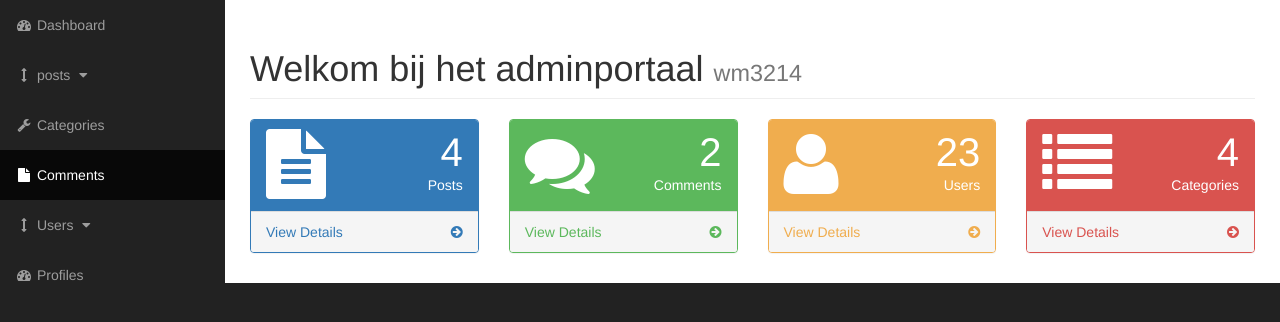
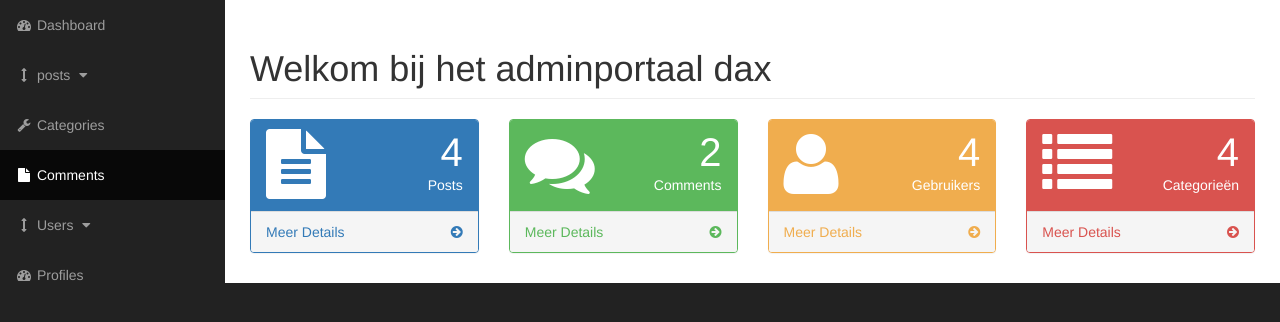
Before and after one commit to wm3214/Schoolblog, a PHP site: page /admin in a window 1280 px wide. Shown: the part 51-373 px from the top of the page. Run offline with PHP 8.4, Linux system fonts and the light colour scheme; a user stored in the database is signed in; data comes from the database, SQL or seed files in the repository; some libraries are stand-ins or nearby versions.

Commit message:
Translation & User Count
Translated comments to EN and site text to NL
Users count is now counted correctly and automaticly

```diff
--- a/cms/admin/index.php
+++ b/cms/admin/index.php
@@ -4,11 +4,10 @@
 
     <div id="wrapper">
 
-
 		<!-- Navigation -->
 		<?php include "includes/navigation.php"; ?>
+
 			<div id="page-wrapper">
-
 				<div class="container-fluid">
 
 					<!-- Page Heading -->
@@ -16,13 +15,17 @@
 						<div class="col-lg-12">
 							<h1 class="page-header">
 								Welkom bij het adminportaal
-                            <small><?php echo $_SESSION['username'] ?></small>
+								<?php echo $_SESSION['username'] ?>
 							</h1>
 						</div>
 					</div>
+
+
 					<!-- /.row -->
+					<div class="row">
 
-<div class="row">
+
+						<!-- Posts -->
 						<div class="col-lg-3 col-md-6">
 							<div class="panel panel-primary">
 								<div class="panel-heading">
@@ -31,30 +34,29 @@
 											<i class="fa fa-file-text fa-5x"></i>
 										</div>
 									<div class="col-xs-9 text-right">
-
-                    <?php
-                    // telt het aantal gemaakte posts (dynamisch)
+										<?php //Counts the amount of posts (dynamicly)
 										$query = "SELECT Post_id FROM posts";
 										$select_All_Posts = mysqli_query($connection, $query);
-                    $post_Counts = mysqli_num_rows($select_All_Posts);
+										$post_Count = mysqli_num_rows($select_All_Posts);
 
-                    echo "<div class='huge'>{$post_Counts}</div>";
+										echo "<div class='huge'>{$post_Count}</div>";
 										?>
-
-
 										<div>Posts</div>
 									</div>
 								</div>
 							</div>
 								<a href="posts.php">
 									<div class="panel-footer">
-                    <span class="pull-left">View Details</span>
+										<span class="pull-left">Meer Details</span>
 										<span class="pull-right"><i class="fa fa-arrow-circle-right"></i></span>
 										<div class="clearfix"></div>
 									</div>
 								</a>
 							</div>
 						</div>
+
+
+						<!-- Comments -->
 						<div class="col-lg-3 col-md-6">
 							<div class="panel panel-green">
 								<div class="panel-heading">
@@ -63,28 +65,29 @@
 											<i class="fa fa-comments fa-5x"></i>
 										</div>
 										<div class="col-xs-9 text-right">
-                    <?php
-                    // telt het aantal gemaakte posts (dynamisch)
+											<?php //Counts the amount of comments (dynamicly)
 											$query = "SELECT comment_id FROM comments";
 											$select_All_Comments = mysqli_query($connection, $query);
-                    $comment_Counts = mysqli_num_rows($select_All_Comments);
+											$comment_Count = mysqli_num_rows($select_All_Comments);
 
-                    echo "<div class='huge'>{$comment_Counts}</div>";
+											echo "<div class='huge'>{$comment_Count}</div>";
 											?>
-
 											<div>Comments</div>
 										</div>
 									</div>
 								</div>
 								<a href="comments.php">
 									<div class="panel-footer">
-                    <span class="pull-left">View Details</span>
+										<span class="pull-left">Meer Details</span>
 										<span class="pull-right"><i class="fa fa-arrow-circle-right"></i></span>
 										<div class="clearfix"></div>
 									</div>
 								</a>
 							</div>
 						</div>
+
+
+						<!-- Users -->
 						<div class="col-lg-3 col-md-6">
 							<div class="panel panel-yellow">
 								<div class="panel-heading">
@@ -92,32 +95,30 @@
 										<div class="col-xs-3">
 											<i class="fa fa-user fa-5x"></i>
 										</div>
+										<div class="col-xs-9 text-right">
+											<?php // Counts the amount of users (dynamicly)
+											$query = "SELECT * FROM users";
+											$select_All_Users = mysqli_query($connection, $query);
+											$user_Count = mysqli_num_rows($select_All_Users);
 
-                    <div class="col-xs-9 text-right">
-
-                    <?php
-                    // telt het aantal gemaakte posts (dynamisch)
-                    $query = "SELECT * FROM posts";
-                    $select_All_Users = mysqli_query($connection, $query);
-                    $user_Counts = mysqli_num_rows($select_All_Users);
-
-                    echo "<div class='huge'> 23</div>";
+											echo "<div class='huge'> {$user_Count}</div>";
 											?>
-
-
-                    <div> Users</div>
+											<div> Gebruikers</div>
 										</div>
 									</div>
 								</div>
 								<a href="users.php">
 									<div class="panel-footer">
-                    <span class="pull-left">View Details</span>
+										<span class="pull-left">Meer Details</span>
 										<span class="pull-right"><i class="fa fa-arrow-circle-right"></i></span>
 										<div class="clearfix"></div>
 									</div>
 								</a>
 							</div>
 						</div>
+
+
+						<!-- Categories -->
 						<div class="col-lg-3 col-md-6">
 							<div class="panel panel-red">
 								<div class="panel-heading">
@@ -126,35 +127,32 @@
 											<i class="fa fa-list fa-5x"></i>
 										</div>
 										<div class="col-xs-9 text-right">
-
-                    <?php
-                    // telt het aantal gemaakte posts (dynamisch)
+											<?php // Counts the amount of categorien(dynamicly)
 											$query = "SELECT * FROM categories";
 											$select_All_Categories = mysqli_query($connection, $query);
-                    $category_Counts = mysqli_num_rows($select_All_Categories);
+											$category_Count = mysqli_num_rows($select_All_Categories);
 
-                    echo "<div class='huge'>{$category_Counts}</div>";
+											echo "<div class='huge'>{$category_Count}</div>";
 											?>
-
-                    <div>Categories</div>
+											<div>Categorieën</div>
 										</div>
 									</div>
 								</div>
 								<a href="categories.php">
 									<div class="panel-footer">
-                    <span class="pull-left">View Details</span>
+										<span class="pull-left">Meer Details</span>
 										<span class="pull-right"><i class="fa fa-arrow-circle-right"></i></span>
 										<div class="clearfix"></div>
 									</div>
 								</a>
 							</div>
 						</div>
+
 					</div>
-                <!-- /.row -->
 
 
+				<!-- /.row -->
 				<div class='row'>
-
                 </div>
 
 			</div>
@@ -163,4 +161,7 @@
 		</div>
 		<!-- /#page-wrapper -->
 
+	</div>
+	<!-- /#wrapper -->
+
    <?php include "includes/footer.php" ?>
```
Lines whose indentation alone changed are shown as unchanged.
